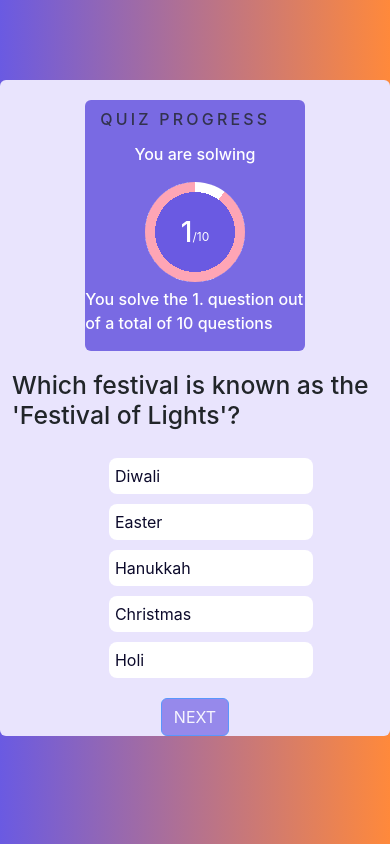
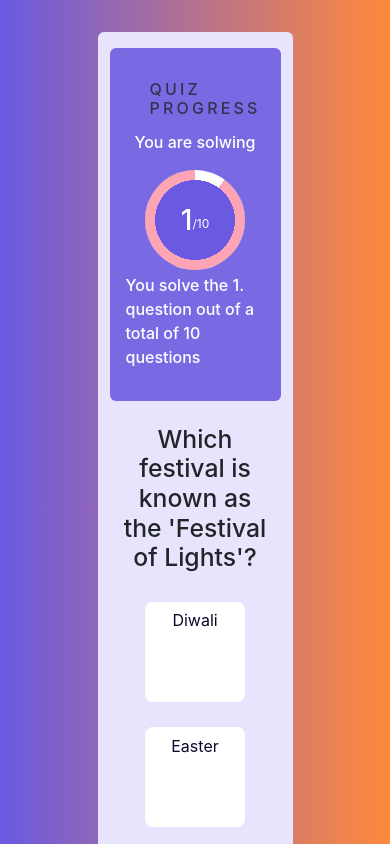
Before and after one commit to piole007/quiz-app, a React (Create React App) app: page /quiz/culture in a window 390 px wide. Shown: the top 844 px of the page. Built offline with nearby package versions, Linux system fonts and the light colour scheme.

Commit message:
media queries in questions

```diff
--- a/package.json
+++ b/package.json
@@ -3,6 +3,7 @@
   "version": "0.1.0",
   "private": true,
   "dependencies": {
+    "@fortawesome/fontawesome-svg-core": "^6.4.2",
     "@fortawesome/free-solid-svg-icons": "^6.4.2",
     "@fortawesome/react-fontawesome": "^0.2.0",
     "@testing-library/jest-dom": "^5.17.0",
--- a/src/components/questions/Questions.css
+++ b/src/components/questions/Questions.css
@@ -1,9 +1,11 @@
 .container {
   align-items: center;
   justify-content: center;
+  flex-direction: column;
   border-radius: 6px;
   background: var(--container-bg);
-  margin-top: 5rem;
+  margin-top: 2rem;
+  width: 50vw
 }
 
 .unselected {
@@ -16,21 +18,45 @@
   color: #ffffff;
 }
 
+.quiz-question {
+  width: 70%;
+  padding: 0.5rem;
+  text-align: center;
+}
+
 .quiz-choices {
-  margin: 10px;
-  width: 70%;
+  padding: 0;
+  margin: 0;
+  width: 80%;
 }
 .quiz-choices li {
   text-decoration: none;
   list-style: none;
-  padding: 6px;
-  margin: 10px;
+  padding: 0.4rem;
+  margin: 0.8rem;
   border-radius: 8px;
   cursor: pointer;
 }
 
 .quiz-button {
-  margin-bottom: 40px;
-  background: var(--primary-color);
-  color: var(--text-primary);
+  margin-bottom: 1.5rem;
 }
+
+@media only screen and (max-width: 700px){
+  .quiz-question {
+    width: 100%;
+  }
+  .quiz-choices {
+    width: 100%;
+    display: flex;
+    flex-wrap: wrap;
+
+    justify-content: center;
+  }
+  .quiz-choices li {
+    width: 100px;
+    height: 100px;
+    text-align: center;
+  }
+
+}
--- a/src/components/questions/Questions.js
+++ b/src/components/questions/Questions.js
@@ -74,8 +74,7 @@ function Questions({ questions, topic }) {
 
   return (
     <div
-      className="container d-flex flex-column justify-content-center "
-      style={{ background: "var(--container-bg)" }}
+      className="container d-flex"
     >
       {!showResult ? (
         <>
@@ -84,7 +83,7 @@ function Questions({ questions, topic }) {
             currentQuestion={currentQuestion}
             quizTitle={selectedQuiz.name}
           />
-          <h2>{question}</h2>
+          <h2 className="quiz-question">{question}</h2>
           <ul className="quiz-choices">
             {choices.map((answer, index) => (
               <li
@@ -100,7 +99,7 @@ function Questions({ questions, topic }) {
             <Button
               onClick={() => onClickNext()}
               disabled={answerIdx === null}
-              className="text-uppercase"
+              className="text-uppercase quiz-button"
               style={{
                 background: "var(--primary-color)",
                 color: "var(--text-primary)",
--- a/src/components/quizProgress/QuizProgress.css
+++ b/src/components/quizProgress/QuizProgress.css
@@ -1,10 +1,10 @@
 .quiz-progress-title {
   text-transform: uppercase;
   font-size: 1rem;
-  padding-top: 10px;
+  padding-top: 1rem;
   opacity: 80%;
   letter-spacing: 0.2rem;
-  margin-left: 15px;
+  margin-left: 1.5rem;
 }
 
 .progress-box {
@@ -12,13 +12,15 @@
   background: var(--secondary-color);
   border-top-left-radius: 6px;
   border-top-right-radius: 6px;
-  padding: 10px;
+  padding: 1rem;
 }
 
 .main-box {
   background: var(--opacity-primary);
-  width: 60%;
-  margin: 20px;
+  width: 100%;
+  padding: 1rem;
+  margin-top: 1rem;
+  margin-bottom: 1rem;
   border-radius: 6px;
 }
 
@@ -47,11 +49,11 @@
   font-size: 0.75rem;
   font-weight: 400;
   color: var(--text-primary);
-  margin-top: 10px;
+  margin-top: 0.6rem;
 }
 .progress-detail {
   font-size: 1rem;
   font-weight: 500;
   color: var(--text-primary);
-  margin-top: 5px;
+  margin-top: 0.2rem;
 }
--- a/src/pages/landingPage/LandingPage.js
+++ b/src/pages/landingPage/LandingPage.js
@@ -2,7 +2,7 @@ import React, { useState, useMemo } from "react";
 import { quizCardData } from "../../data/quiz-card-data.js";
 import { FontAwesomeIcon } from "@fortawesome/react-fontawesome";
 import { faMoon, faSun } from "@fortawesome/free-solid-svg-icons";
-import QuizCard from "../../components/quizCard/QuizCard.js";
+import QuizCard from "../../components/QuizCard/QuizCard.js";
 import "./LandingPage.css";
 import { useTheme } from "../../context/ThemeContext";
 
```
Also changed, not shown: 1 other file (tests, documents, lock files or other folders).
